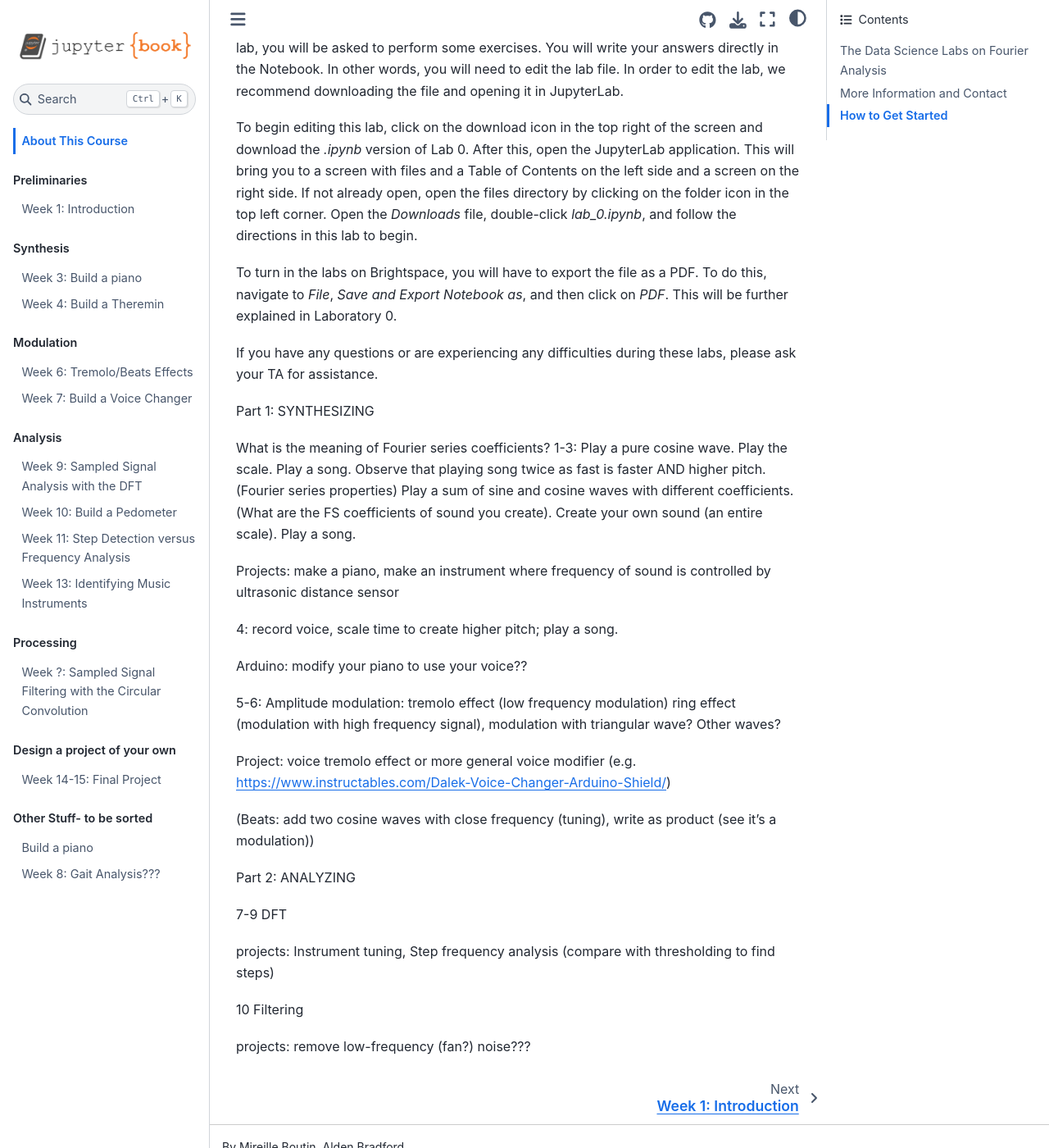
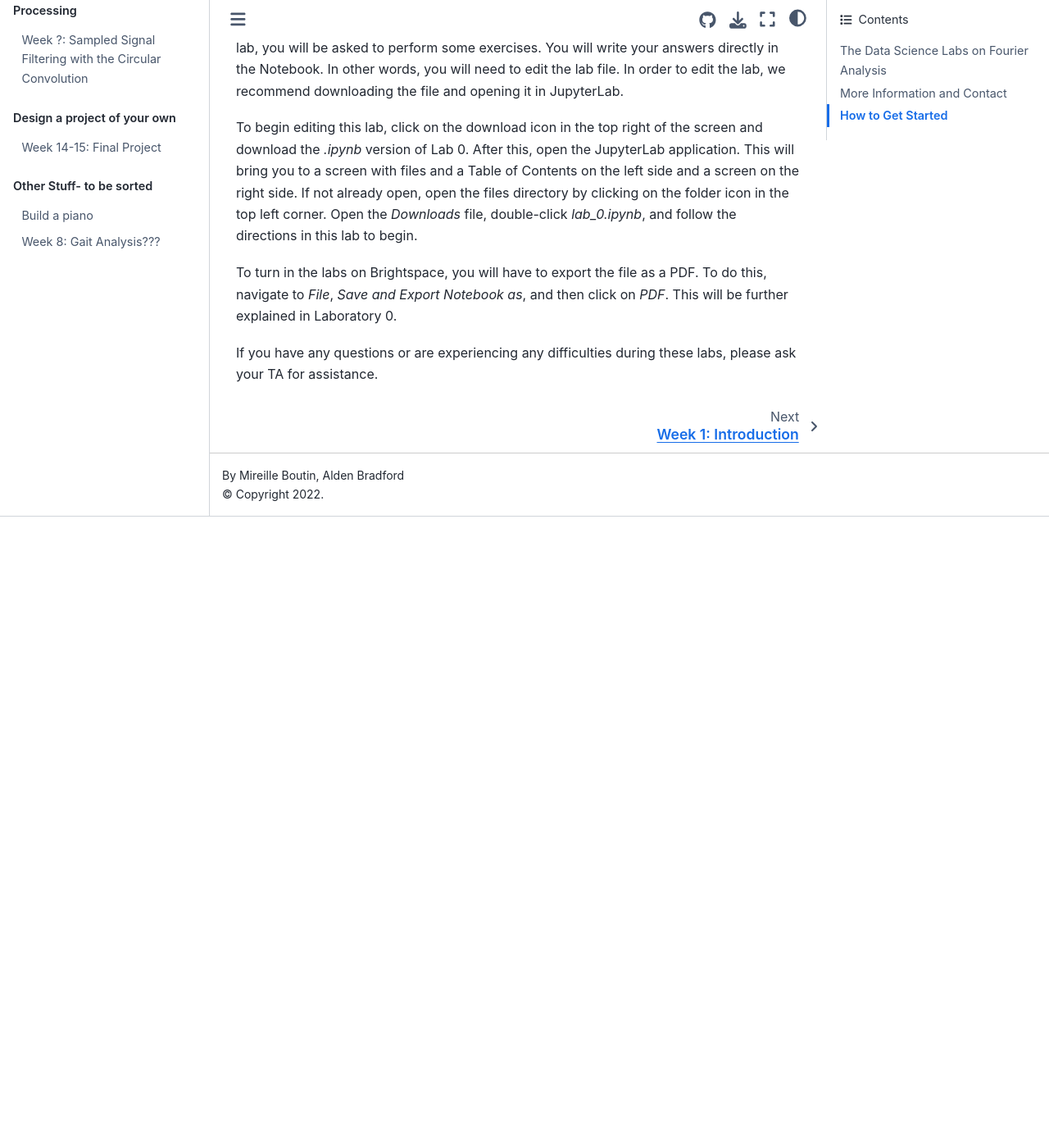
Before and after one commit to TheDataScienceLabs/DSLab_Fourier, a Jupyter Book: the page built from book/index.md, in a window 1280 px wide and 1400 px high, scrolled down 1252 px. Shown: the whole window at 82% size. Built offline with Jupyter Book 1.0.4 settings and Sphinx 7.4.7 and the Sphinx Book theme 1.1.4, drawn with Linux system fonts in a browser that asks for light colours; pages that are not in the unit, such as notebooks, are missing from menus; after the commit the page ends 1882 px from its top, so only the background shows below that.

Commit message:
final project ideas

```diff
--- a/book/index.md
+++ b/book/index.md
@@ -33,59 +33,3 @@
 To turn in the labs on Brightspace, you will have to export the file as a PDF. To do this, navigate to *File*, *Save and Export Notebook as*, and then click on *PDF*. This will be further explained in Laboratory 0.
 
 If you have any questions or are experiencing any difficulties during these labs, please ask your TA for assistance.
-
-
-
-
-
-
-
-
-
-
-
-
-
-
-
-
-
-
-
-
-
-Part 1: SYNTHESIZING
-
-
-What is the meaning of Fourier series coefficients?
-1-3: Play a pure cosine wave. Play the scale. Play a song. Observe that playing song twice as fast is faster AND higher pitch. (Fourier series properties) Play a sum of sine and cosine waves with different coefficients. (What are the FS coefficients of sound you create).  Create your own sound (an entire scale). Play a song.
-
-Projects: make a piano, make an instrument where frequency of sound is controlled by ultrasonic distance sensor
-
-
-4: record voice, scale time to create higher pitch; play a song.
-
-Arduino: modify your piano to use your voice??
-
-
-5-6: Amplitude modulation: tremolo effect (low frequency modulation) ring effect (modulation with high frequency signal), modulation with triangular wave? Other waves?
-
-Project: voice tremolo effect or more general voice modifier (e.g. https://www.instructables.com/Dalek-Voice-Changer-Arduino-Shield/)
-
-
-
-(Beats: add two cosine waves with close frequency (tuning), write as product (see it’s a modulation))
-
-
-
-Part 2: ANALYZING
-
-
-7-9 DFT
-
-
-projects: Instrument tuning, Step frequency analysis (compare with thresholding to find steps)
-
-10 Filtering
-
-projects: remove low-frequency (fan?) noise???
```
Also changed, not shown: book/labs/final_project.ipynb.
